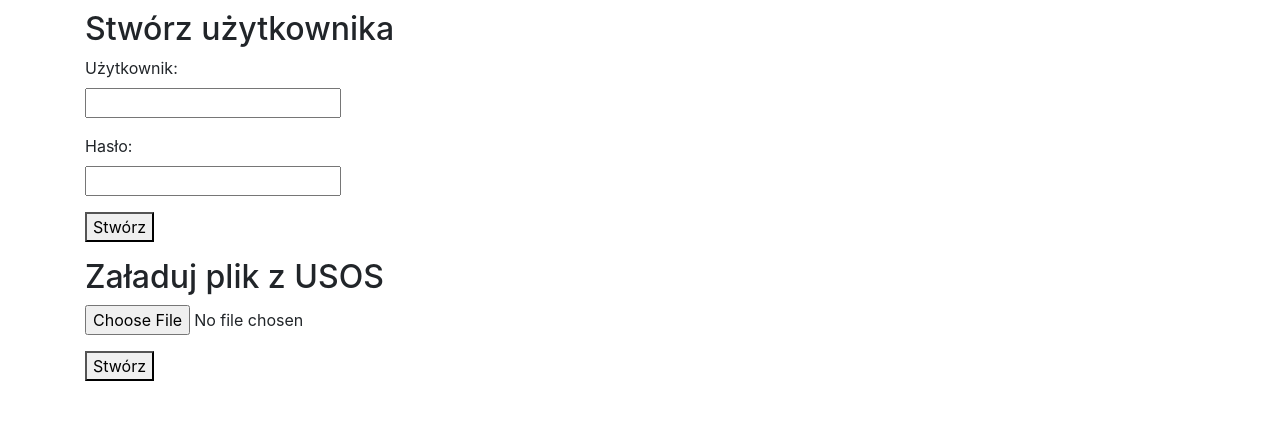
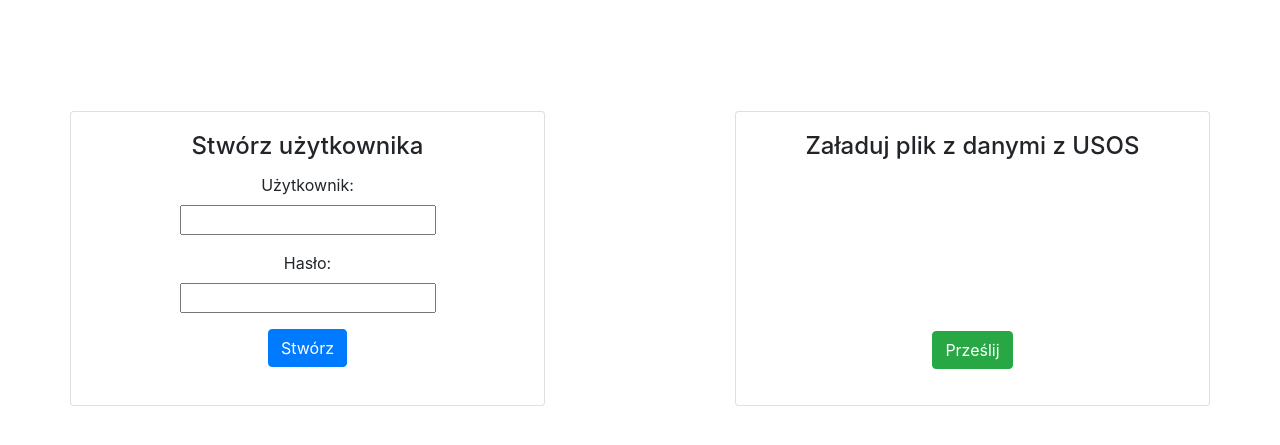
Before and after one commit to mokosaur/pycolos, a Django app: page /create_user in a window 1280 px wide. Shown: the part 56-501 px from the top of the page. Run offline with Django 3.2, Linux system fonts and the light colour scheme; the visitor is signed in with stand-in values (Sample User, id 1); some libraries are stand-ins or nearby versions.

Commit message:
Better look of create user page

```diff
--- a/pycolos/pycolos/static/pycolos.css
+++ b/pycolos/pycolos/static/pycolos.css
@@ -9,3 +9,7 @@
       background: #272822;
       caret-color: white;
 }
+
+#user_forms {
+      margin-top: 10%;
+}
--- a/pycolos/pycolos/templates/create_user.html
+++ b/pycolos/pycolos/templates/create_user.html
@@ -1,28 +1,46 @@
 {% extends 'base.html' %}
 
 {% block content %}
-    <h2>Stwórz użytkownika</h2>
+    <div class="row text-center" id="user_forms">
+    <div class="col-md-5 card">
+      <div class="card-body">
+          <h4 class="card-title">Stwórz użytkownika</h4>
         <form method="post">
             {% csrf_token %}
             {% for field in form %}
-            <p>
-                {{ field.label_tag }}<br>
+                <div class="form-group">
+                    {{ field.label_tag }}
+                    <br>
                     {{ field }}
-{#                {% if field.help_text %}#}
-{#                    <small style="color: grey">{{ field.help_text }}</small>#}
-{#                {% endif %}#}
                     {% for error in field.errors %}
                         <p style="color: red">{{ error }}</p>
                     {% endfor %}
-            </p>
+                </div>
             {% endfor %}
-        <button type="submit">Stwórz</button>
+            <button type="submit" class="btn btn-primary">Stwórz</button>
         </form>
-
-    <h2>Załaduj plik z USOS</h2>
+    </div>
+    </div>
+    <div class="col-md-5 offset-md-2 card">
+        <div class="card-body">
+        <h4 class="card-title">Załaduj plik z danymi z USOS</h4>
+        <br>
+        <br>
+        <br>
         <form method="post" action="usos_users" enctype="multipart/form-data">
             {% csrf_token %}
-        <p><input type="file" name="file"></p>
-        <button type="submit">Stwórz</button>
+            <div class="col-md-10 offset-md-1">
+            <label class="custom-file">
+            <input type="file" name="file" class="custom-file-input">
+            <span class="custom-file-control"></span>
+            </label>
+            </div>
+            </br>
+            </br>
+            <button type="submit" class="btn btn-success">Prześlij</button>
         </form>
+    </div>
+    </div>
+    </div>
+
 {% endblock %}
```
Lines whose indentation alone changed are shown as unchanged.
